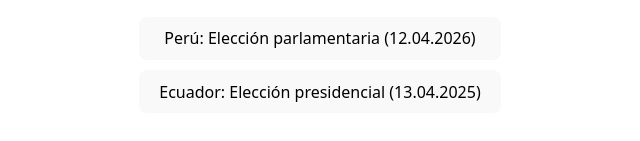
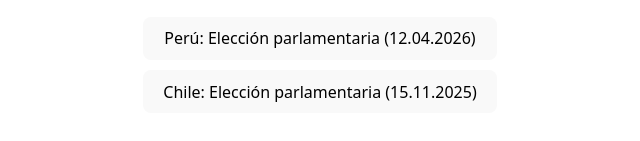
Before and after one commit to josevalqui/votometro, a React (Vite) app: page / in a window 1280 px wide. Shown: the part 159-300 px from the top of the page, without its empty margins (340-980 px from the left). Built offline with nearby package versions, Linux system fonts and the light colour scheme.

Commit message:
started adding chile

```diff
--- a/src/App.jsx
+++ b/src/App.jsx
@@ -235,12 +235,9 @@ export default function App() {
           }}
         >
           <h2>Selecciona una elección</h2>
-          <button onClick={() => setElection("peru_parl_2026")}>
-            Perú: Elección parlamentaria (12.04.2026)
-          </button>
-          <button onClick={() => setElection("ecuador_pres_2025")}>
-            Ecuador: Elección presidencial (13.04.2025)
-          </button>
+          <button onClick={() => setElection("peru_parl_2026")}>Perú: Elección parlamentaria (12.04.2026)</button>
+          <button onClick={() => setElection("chile_diputados_2025")}>Chile: Elección parlamentaria (15.11.2025)</button>
+          {/* <button onClick={() => setElection("ecuador_pres_2025")}>Ecuador: Elección presidencial (13.04.2025)</button> */}
         </div>
       ) : (
         <div
```
Also changed, not shown: 1 other file (tests, documents, lock files or other folders).
